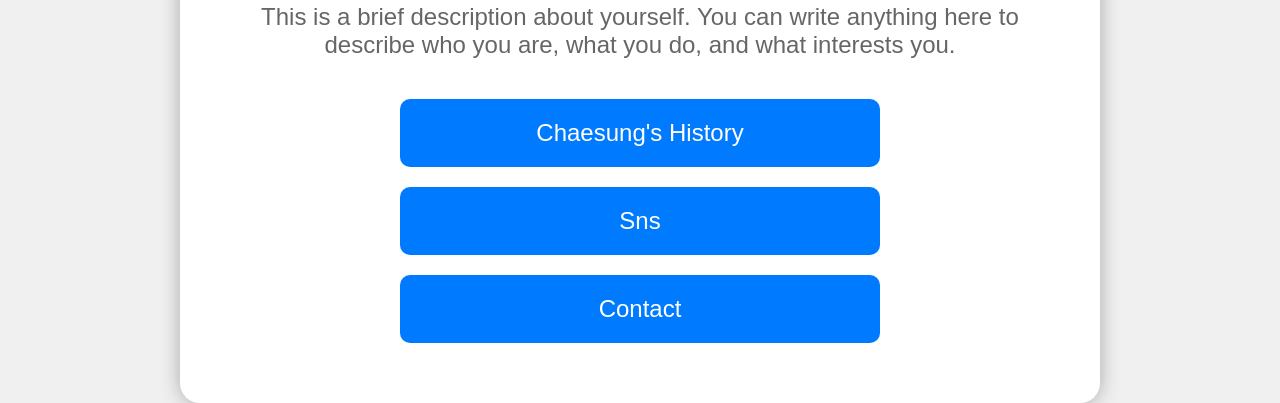
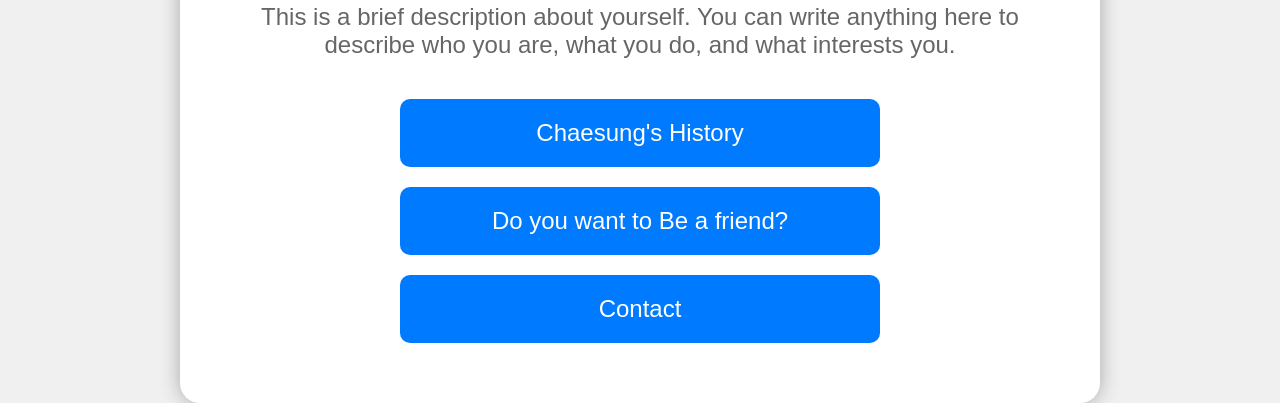
Before and after one commit to PCS0206/parkchaesung, a plain HTML site: page index.html in a window 1280 px wide. Shown: the part 535-938 px from the top of the page. Drawn offline with Linux system fonts and the light colour scheme; a script that the page names is missing.

Commit message:
Update index.html

```diff
--- a/index.html
+++ b/index.html
@@ -18,7 +18,7 @@
             <p class="description">This is a brief description about yourself. You can write anything here to describe who you are, what you do, and what interests you.</p>
             <div class="buttons">
                 <a href="https://pcs0206.github.io/parkchaesung/history.html" class="button">Chaesung's History</a>
-                <a href="https://example2.com" class="button">Sns</a>
+                <a href="https://example2.com" class="button">Do you want to Be a friend?</a>
                 <a href="https://example3.com" class="button">Contact</a>
             </div>
         </div>
```
